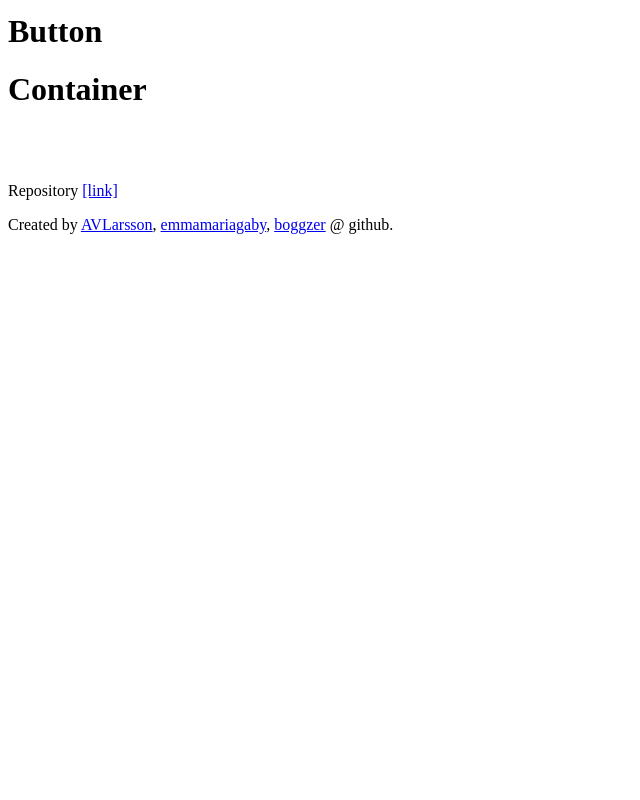
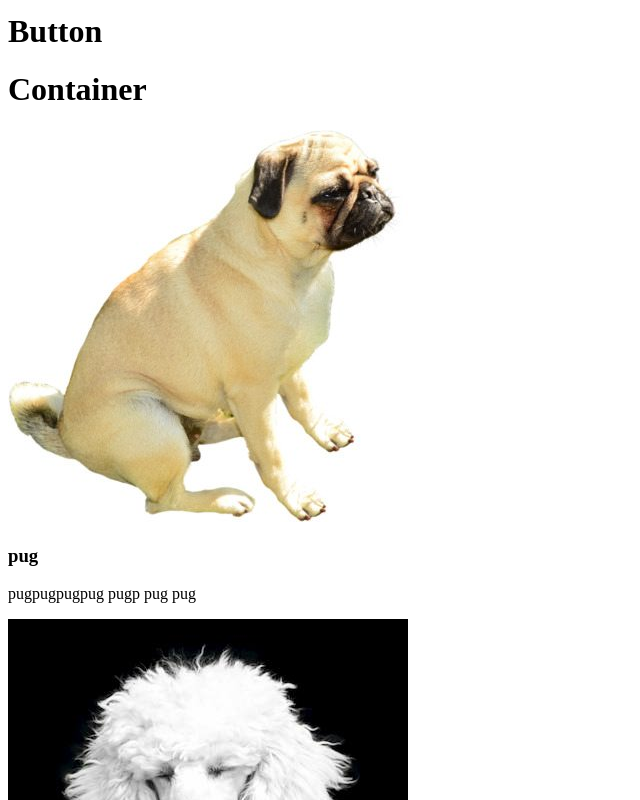
Before and after one commit to emmamariagaby/dawg-finder, a React app: page / in a window 1280 px wide. Shown: the part 380-1180 px from the top of the page, without its empty margins (0-640 px from the left). Before the commit the page ends 800 px from the top, so only its background shows below. Built offline with nearby package versions, Linux system fonts and the light colour scheme; no server answers.

Commit message:
render DogInfo for each breed in result
+ click on image to show/hide text

```diff
--- a/src/components/DogImage.tsx
+++ b/src/components/DogImage.tsx
@@ -3,29 +3,39 @@ import * as React from "react";
 import { DogInfoProps } from "./DogInfo";
 
 export interface DogImageState {
-  imageSource: string,
+  imageSource: string
+  errorImage: string
 }
 
-export interface DogImageProps extends DogInfoProps {
+export interface DogImageProps extends DogInfoProps{
   handleClick: () => void
 }
 
+/** Renders DogImage consisting of image HTML-element. */
 class DogImage extends React.Component<DogImageProps, DogImageState> {
-  state = {
-    imageSource: "",
-  }
-
   constructor(props: DogImageProps) {
     super(props);
-    this.fetchImageData();
+
+    this.state = {
+      imageSource:
+        this.props.source[1][this.getRandomInt(this.props.source[1].length)],
+      errorImage: "src/assets/images/errorloadimage.png"
+    }
   }
 
   render() {
     return (
-      <>
-        <img src={this.state.imageSource} width="100%px" height="auto" onClick={this.returnData} />
-      </>
-    )
+      <img src={this.state.imageSource} width="400px" height="auto" onClick={this.returnData} />
+    );
+  }
+
+  /**
+   * Catches errors and logs in the console.
+   * @param error The error that occured.
+   * @param errorInfo Info on said error.
+   */
+  componentDidCatch(error: Error, errorInfo: React.ErrorInfo) {
+    console.log(error, errorInfo);
   }
 
   /**
@@ -43,44 +53,6 @@ class DogImage extends React.Component<DogImageProps, DogImageState> {
   getRandomInt(limit: number): number {
     return Math.floor(Math.random() * limit);
   }
-
-  /**
-   * Fetch dog image and set state imageSource.
-   * @param dogType The group of which to get image paths from.
-   */
-  fetchImageData(): void {
-    fetch("./src/components/dogimages.json")
-      .then(response => response.json())
-      .then(data => {
-        return (
-          this.setState({
-            imageSource:
-              this.getRandomImage(
-                Object.keys(data[this.props.dogType]),
-                Object.values(data[this.props.dogType])
-              )
-          })
-        )
-      })
-      .catch(error => console.error(error))
-  }
-
-  /**
-   * Method that returns image path as string.
-   * @param dataAsKeys Dog type data as keys, fetched from JSON-file.
-   * @param dataAsValues Dog type data as values, fetched from JSON-file.
-   * @returns Image path OR error image.
-   */
-  getRandomImage(dataAsKeys: string[], dataAsValues: string[]): string {
-    for (let i = 0; i < dataAsKeys.length; i++) {
-      if (this.props.breed != undefined && dataAsKeys[i] == this.props.breed) {
-        return dataAsValues[i][this.getRandomInt(dataAsKeys.length)];
-      } else {
-        return dataAsValues[this.getRandomInt(dataAsKeys.length)][this.getRandomInt(dataAsKeys.length + 1)]
-      }
-    }
-    return ".src/assets/images/errorloadimage.png";
-  }
 }
 
 export default DogImage;
--- a/src/components/DogInfo.tsx
+++ b/src/components/DogInfo.tsx
@@ -8,26 +8,37 @@ export interface DogInfoState {
 }
 
 export interface DogInfoProps {
-  breed?: string
   dogType: string
+  source: string[]
 }
 
+/** Renders DogInfo consisting of DogImage and DogText. */
 class DogInfo extends React.Component<DogInfoProps, DogInfoState> {
+  state = {
+    showText: true
+  }
+
   constructor(props: DogInfoProps) {
     super(props);
-    this.state = {
-      showText: false
-    }
     this.setShowTextState = this.setShowTextState.bind(this);
   }
 
   render() {
     return (
-      <div>
-        <DogImage dogType={this.props.dogType} handleClick={this.setShowTextState} />
-        <DogText dogType={this.props.dogType} showDogText={this.state.showText} />
+      <div className="DogInfo">
+        <DogImage dogType={this.props.dogType} source={Object.values(this.props.source[1])} handleClick={this.setShowTextState} />
+        <DogText dogType={this.props.dogType} showDogText={this.state.showText} source={this.props.source} />
       </div>
     );
+  }
+
+  /**
+   * Catches errors and logs in the console.
+   * @param error The error that occured.
+   * @param errorInfo Info on said error.
+   */
+  componentDidCatch(error: Error, errorInfo: React.ErrorInfo) {
+    console.log(error, errorInfo)
   }
 
   /**
@@ -35,13 +46,12 @@ class DogInfo extends React.Component<DogInfoProps, DogInfoState> {
    */
   setShowTextState() {
     this.state.showText ?
-    this.setState({
-      showText: false
-    }) : this.setState({
-      showText: true
-    })
+      this.setState({
+        showText: false
+      }) : this.setState({
+        showText: true
+      })
   }
-
 }
 
 export default DogInfo;
--- a/src/components/DogText.tsx
+++ b/src/components/DogText.tsx
@@ -1,64 +1,30 @@
 import * as React from "react";
+import { DogInfoProps } from "./DogInfo";
 
-// import { DogInfoProps } from "./DogInfo";
-
-export interface DogTextState {
-  textSource: string
+export interface DogTextProps extends DogInfoProps {
+  dogType: string
+  showDogText: boolean
 }
 
-export interface DogTextProps {
-  dogType: string
-  showDogText: boolean
-  showText?: boolean
-}
-
-class DogText extends React.Component<DogTextProps, DogTextState> {
-  state = {
-    textSource: "",
-  }
-
-  constructor(props: DogTextProps) {
-    super(props);
-    this.fetchDogText();
-  }
-
+/** Renders DogText consisting of title and parapgraph. */
+class DogText extends React.Component<DogTextProps, {}> {
   render() {
     return (
       this.props.showDogText ?
-        <div>
-          <h3>{this.props.dogType}</h3>
-          <p>{this.state.textSource}</p>
+        <div className="DogText">
+          <h3>{this.props.source[0]}</h3>
+          <p>{Object.values(this.props.source[1])[0]}</p>
         </div> : null
     );
   }
 
   /**
-   * Fetches dog info text from JSON-file.
-   * @returns sets textSource in state.
+   * Catches errors and logs in the console.
+   * @param error The error that occured.
+   * @param errorInfo Info on said error.
    */
-  fetchDogText() {
-    fetch("./src/components/dogtext.json")
-      .then(response => response.json())
-      .then(data => {
-        return (
-          this.setState({
-            textSource: this.getDogText(Object.values(data[this.props.dogType]))
-          })
-        )
-      })
-      .catch(error => console.error(error))
-  }
-
-  /**
-   * Get text from fetched data.
-   * @param dataAsValues Dog type data as values, fetched from JSON-file.
-   * @returns Dog text OR error message as string.
-   */
-  getDogText(dataAsValues: string[]) {
-    for (let i = 0; i < dataAsValues.length; i++) {
-      return dataAsValues[i];
-    }
-    return "No info found."
+  componentDidCatch(error: Error, errorInfo: React.ErrorInfo) {
+    console.log(error, errorInfo)
   }
 }
 
```
